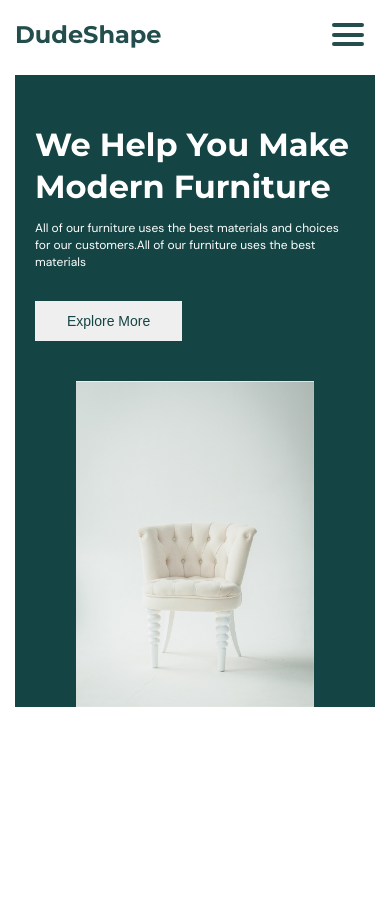
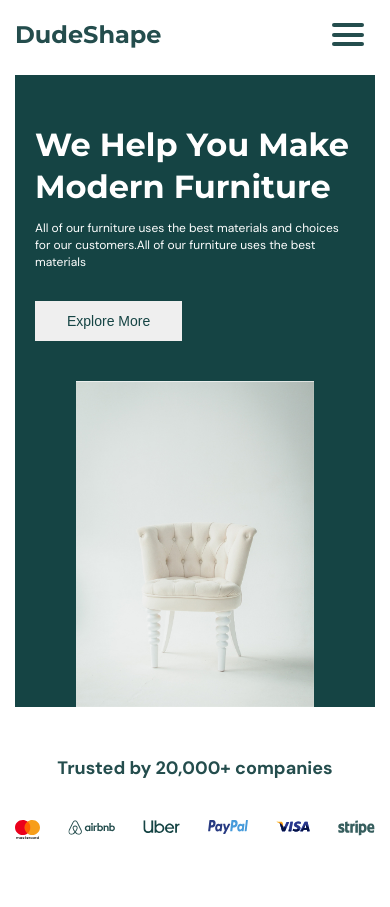
Before and after one commit to RushanIhsanov/DudeShape, a plain HTML site: page index.html in a window 390 px wide. Before the commit the page ends 844 px from the top, so only its background shows below. Drawn offline with Linux system fonts and the light colour scheme.

Commit message:
Add files via upload
Добавил секцию Trust и адаптив к ней

```diff
--- a/index.html
+++ b/index.html
@@ -50,5 +50,20 @@
                 </div>
             </div>
         </section>
+        <section class="trust">
+            <div class="container">
+                <div class="trust__content">
+                    <h2 class="trust__title">Trusted by 20,000+ companies</h2>
+                </div>
+                <ul class="trust__items">
+                    <li class="trust__item"><img class="trust__item-img" src="./svg/mc.svg" alt="" /></li>
+                    <li class="trust__item"><img class="trust__item-img" src="./svg/airbnb.svg" alt="" /></li>
+                    <li class="trust__item"><img class="trust__item-img" src="./svg/uber.svg" alt="" /></li>
+                    <li class="trust__item"><img class="trust__item-img" src="./svg/paypal.svg" alt="" /></li>
+                    <li class="trust__item"><img class="trust__item-img" src="./svg/visa.svg" alt="" /></li>
+                    <li class="trust__item"><img class="trust__item-img" src="./svg/stripe.svg" alt="" /></li>
+                </ul>
+            </div>
+        </section>
     </body>
 </html>
--- a/sass/base/_base.scss
+++ b/sass/base/_base.scss
@@ -33,6 +33,7 @@ a:active {
 
 ul {
     list-style: none;
+    padding-left: 0px;
 }
 
 img,
--- /dev/null
+++ b/sass/blocks/_trust.scss
@@ -0,0 +1,40 @@
+.trust {
+    padding: 140px 0;
+}
+
+.trust__title {
+    font-weight: 700;
+    font-size: 32px;
+    line-height: 42px;
+    color: #244d4d;
+
+    text-align: center;
+}
+.trust__items {
+    display: flex;
+    justify-content: space-between;
+    align-items: center;
+
+    margin-top: 40px;
+
+    li + li {
+        padding-left: 28px;
+    }
+}
+
+@media (max-width: 768px) {
+    .trust {
+        padding: 70px 0;
+    }
+}
+
+@media (max-width: 428px) {
+    .trust {
+        padding: 50px 0;
+    }
+
+    .trust__title {
+        font-size: 18px;
+        line-height: 23px;
+    }
+}
--- a/sass/main.scss
+++ b/sass/main.scss
@@ -5,3 +5,4 @@
 
 @import "./blocks/header";
 @import "./blocks/hero";
+@import "./blocks/trust";
```
Also changed, not shown: css/main.css, svg/airbnb.svg (added), svg/mc.svg (added), svg/paypal.svg (added), svg/stripe.svg (added), svg/uber.svg (added), svg/visa.svg (added).
